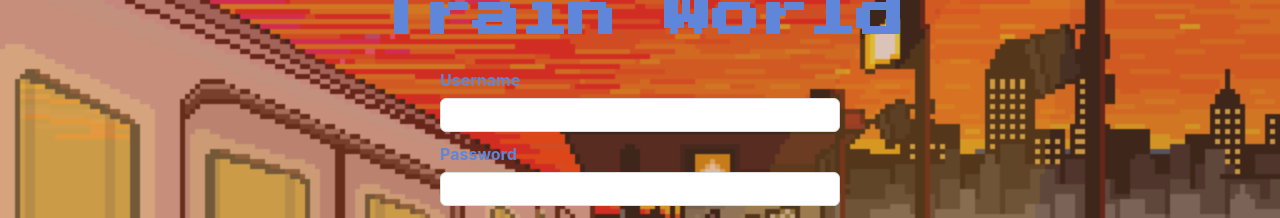
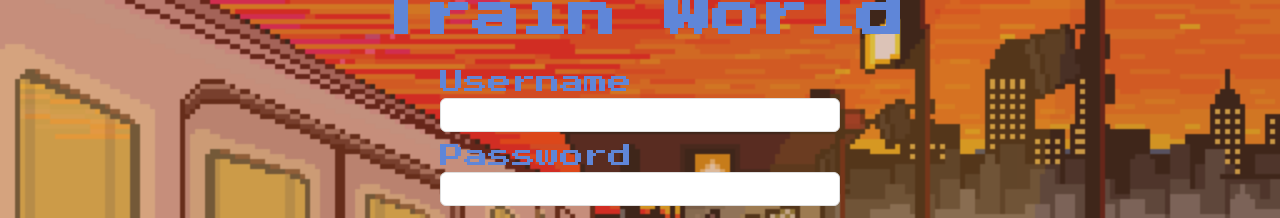
Before and after one commit to terrencechung123/TrainWorld2.0, a React (Create React App) app in the folder client/: page / in a window 1280 px wide. Shown: the part 221-439 px from the top of the page. Built offline with nearby package versions, Linux system fonts and the light colour scheme; no server answers.

Commit message:
changed font

```diff
--- a/client/src/components/LoginForm.js
+++ b/client/src/components/LoginForm.js
@@ -1,5 +1,12 @@
 import React, { useState } from "react";
 import { Button, Error, Input, FormField, Label } from "../styles";
+import styled from "styled-components";
+
+const CustomLabel = styled.label`
+  color: #4E79D4;
+  font-size: 1.5em;
+  font-family: 'Press Start 2P', cursive;
+`;
 
 function LoginForm({ onLogin }) {
   const [username, setUsername] = useState("");
@@ -29,7 +36,7 @@ function LoginForm({ onLogin }) {
   return (
     <form onSubmit={handleSubmit}>
       <FormField>
-        <Label htmlFor="username" style={{color: "#4E79D4"}}>Username</Label>
+        <CustomLabel htmlFor="username">Username</CustomLabel>
         <Input
           type="text"
           id="username"
@@ -39,7 +46,7 @@ function LoginForm({ onLogin }) {
         />
       </FormField>
       <FormField>
-        <Label htmlFor="password" style={{color: "#4E79D4"}}>Password</Label>
+        <CustomLabel htmlFor="password">Password</CustomLabel>
         <Input
           type="password"
           id="password"
--- a/client/src/components/SignUpForm.js
+++ b/client/src/components/SignUpForm.js
@@ -116,6 +116,8 @@ const FormFields = styled.div`
 
 const WhiteLabel = styled(Label)`
   color: #4E79D4;
+  font-size: 1.5em;
+  font-family: 'Press Start 2P', cursive;
 `;
 
 const WhiteInput = styled(Input)`
```
Also changed, not shown: 1 other file (tests, documents, lock files or other folders).
